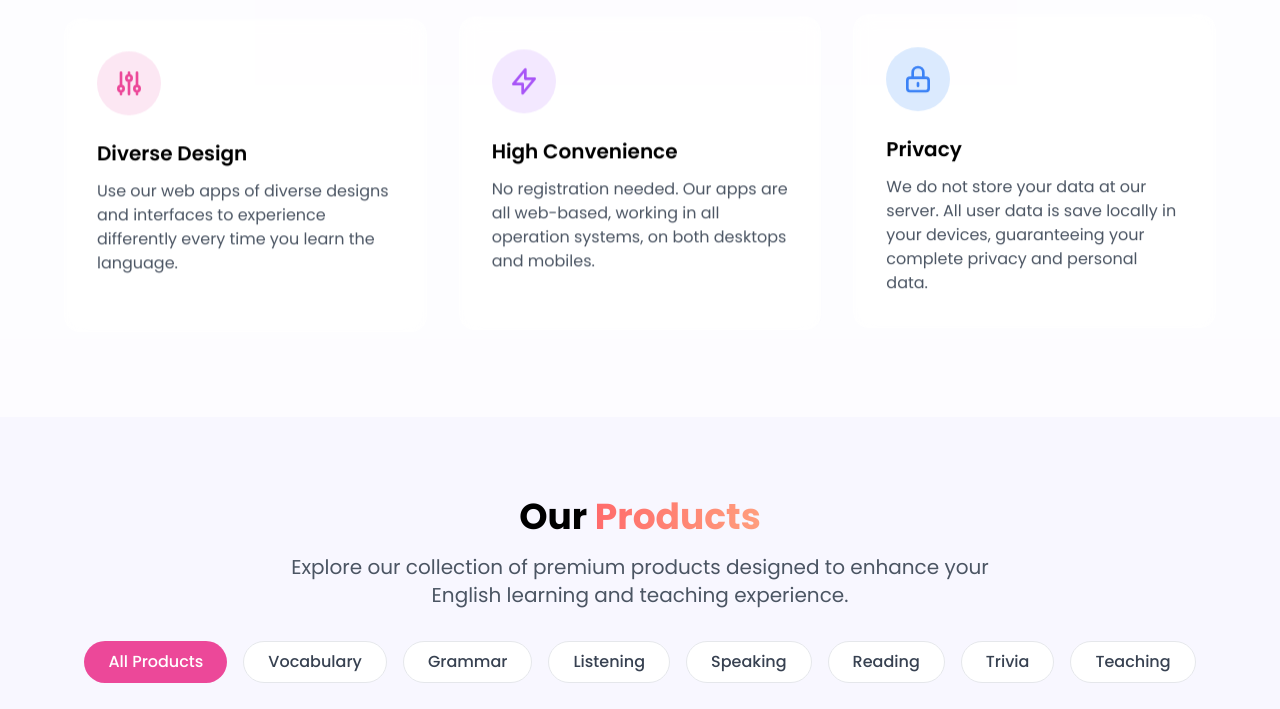
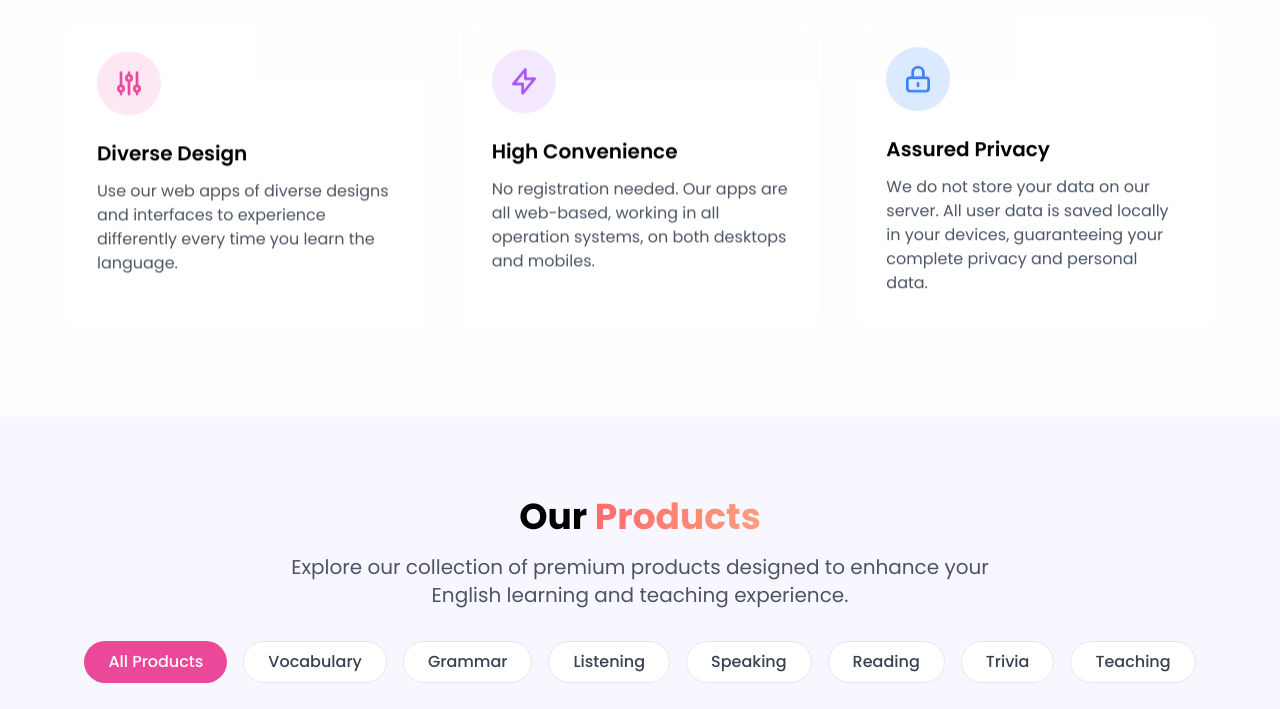
Before and after one commit to aaronshi1129/aaronshi1129.github.io, a plain HTML site: page index.html in a window 1280 px wide. Shown: the part 1440-2149 px from the top of the page. Drawn offline with nearby package versions, Linux system fonts and the light colour scheme.

Commit message:
Update index.html

```diff
--- a/index.html
+++ b/index.html
@@ -191,8 +191,8 @@
                             <path stroke-linecap="round" stroke-linejoin="round" stroke-width="2" d="M12 15v2m-6 4h12a2 2 0 002-2v-6a2 2 0 00-2-2H6a2 2 0 00-2 2v6a2 2 0 002 2zm10-10V7a4 4 0 00-8 0v4h8z"></path>
                         </svg>
                     </div>
-                    <h3 class="text-xl font-semibold mb-3">Privacy</h3>
-                    <p class="text-gray-600">We do not store your data at our server. All user data is save locally in your devices, guaranteeing your complete privacy and personal data.</p>
+                    <h3 class="text-xl font-semibold mb-3">Assured Privacy</h3>
+                    <p class="text-gray-600">We do not store your data on our server. All user data is saved locally in your devices, guaranteeing your complete privacy and personal data.</p>
                 </div>
             </div>
         </div>
```
